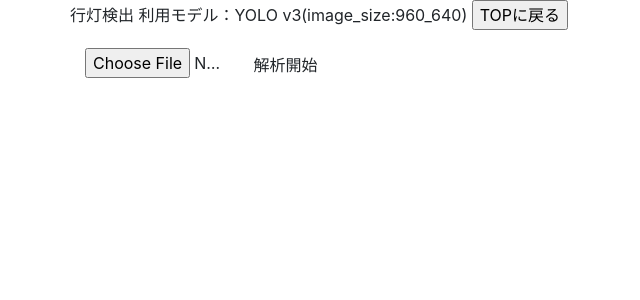
After one commit to ys201810/od_work, a Flask app: page /det_andon_v3_rand in a window 1280 px wide. The commit adds this page. Shown: the top 300 px of the page, without its empty margins (0-640 px from the left). Run offline with Flask 2, Linux system fonts and the light colour scheme; some libraries are stand-ins or nearby versions.

Commit message:
[fix] separate html template yolov3 and tiny yolo.

```diff
--- a/web_if/app.py
+++ b/web_if/app.py
@@ -28,18 +28,31 @@ def index():
     """ This is first access point. Get the model list from model directory and send for html's select box."""
     return render_template('index.html')
 
-@app.route('/detec_sf_rand')
-def detec_sf_rand():
+@app.route('/det_andon_tiny_rand')
+def det_andon_tiny_rand():
     """ This is first access point. Get the model list from model directory and send for html's select box."""
-    return render_template('detection_andon.html', model_name = 'tiny_960_640_v1')
+    return render_template('detection_andon_tiny.html', model_name = 'Tiny YOLO(image_size:960_640)')
 
-@app.route('/send_sf_det', methods=['GET', 'POST'])
-def send_sf_det():
-    # use_model = './model/trained_weights_960_640_yolov3_final.h5'
+@app.route('/det_andon_v3_rand')
+def det_andon_v3_rand():
+    """ This is first access point. Get the model list from model directory and send for html's select box."""
+    return render_template('detection_andon_yolov3.html', model_name = 'YOLO v3(image_size:960_640)')
+
+
+@app.route('/send_andon_det_tiny_yolo', methods=['GET', 'POST'])
+def send_andon_det_tiny_yolo():
     use_model = './model/tiny_trained_weights_960_640_final.h5'
     img_url, result_url, elapse_time = det_inference(use_model)
-    return render_template('detection_andon.html', img_url=img_url, result_url=result_url, elapse_time=round(elapse_time, 2),
-                           model_name = 'tiny_960_640_v1')
+    return render_template('detection_andon_tiny.html', img_url=img_url, result_url=result_url, elapse_time=round(elapse_time, 2),
+                           model_name = 'Tiny YOLO(image_size:960_640)')
+
+@app.route('/send_andon_det_yolov3', methods=['GET', 'POST'])
+def send_andon_det_yolov3():
+    use_model = './model/trained_weights_960_640_yolov3_final.h5'
+    img_url, result_url, elapse_time = det_inference(use_model)
+    return render_template('detection_andon_yolov3.html', img_url=img_url, result_url=result_url, elapse_time=round(elapse_time, 2),
+                           model_name = 'YOLO v3(image_size:960_640)')
+
 
 def det_inference(use_model):
     if request.method == 'POST':
--- /dev/null
+++ b/web_if/templates/detection_andon_yolov3.html
@@ -0,0 +1,20 @@
+{% extends "base.html" %}
+{% block content %}
+<form method="post" action="/send_andon_det_yolov3" enctype="multipart/form-data">
+    <p>行灯検出  利用モデル：{{ model_name }}
+        <input type="button" onclick="location.href='/'"value="TOPに戻る"><br>
+    </p>
+
+    <input type="file" id="img_file" name="img_file" class="col-sm-4">
+    <input type="submit" value="解析開始" class="btn">
+</form>
+    {% if img_url %}
+        <p><img src="{{ img_url }}"></p>
+    {% endif %}
+    {% if result_url %}
+        <p><img src="{{ result_url }}"></p>
+    {% endif %}
+    {% if elapse_time %}
+        <p><h5>実行時間: {{ elapse_time }}s.</h5></p>
+    {% endif %}
+{% endblock %}
--- a/web_if/templates/index.html
+++ b/web_if/templates/index.html
@@ -1,7 +1,8 @@
 {% extends "base.html" %}
 {% block content %}
 <form method="post" enctype="multipart/form-data">
-   <input type="button" onclick="location.href='/detec_sf_rand'"value="[検出]side fork">
+   <input type="button" onclick="location.href='/det_andon_tiny_rand'" value="[検出]行灯(Tiny YOLO)" style="WIDTH: 200px; HEIGHT: 200px"><br>
+   <input type="button" onclick="location.href='/det_andon_v3_rand'" value="[検出]行灯(YOLO v3)" style="WIDTH: 200px; HEIGHT: 200px">
    <!-- <input type="button" onclick="location.href='/class_shashu_rand'"value="[分類]bike types"><br> -->
 </form>
 {% endblock %}
```
Also changed, not shown: web_if/templates/detection_andon_tiny.html (added, +20 -0 lines).
